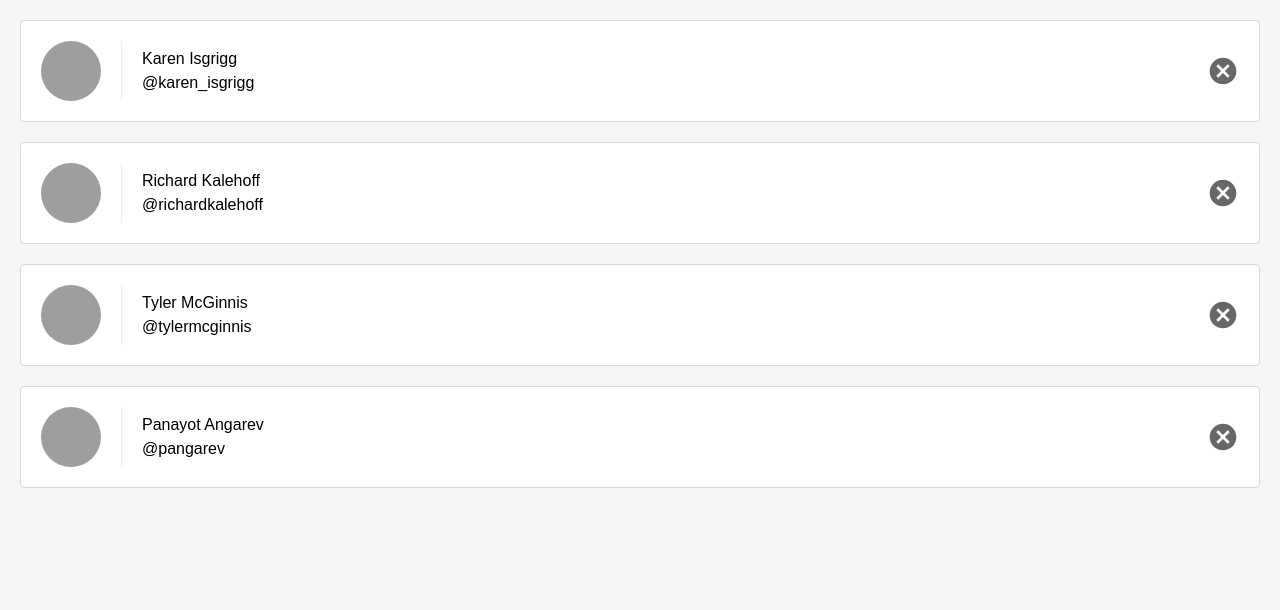
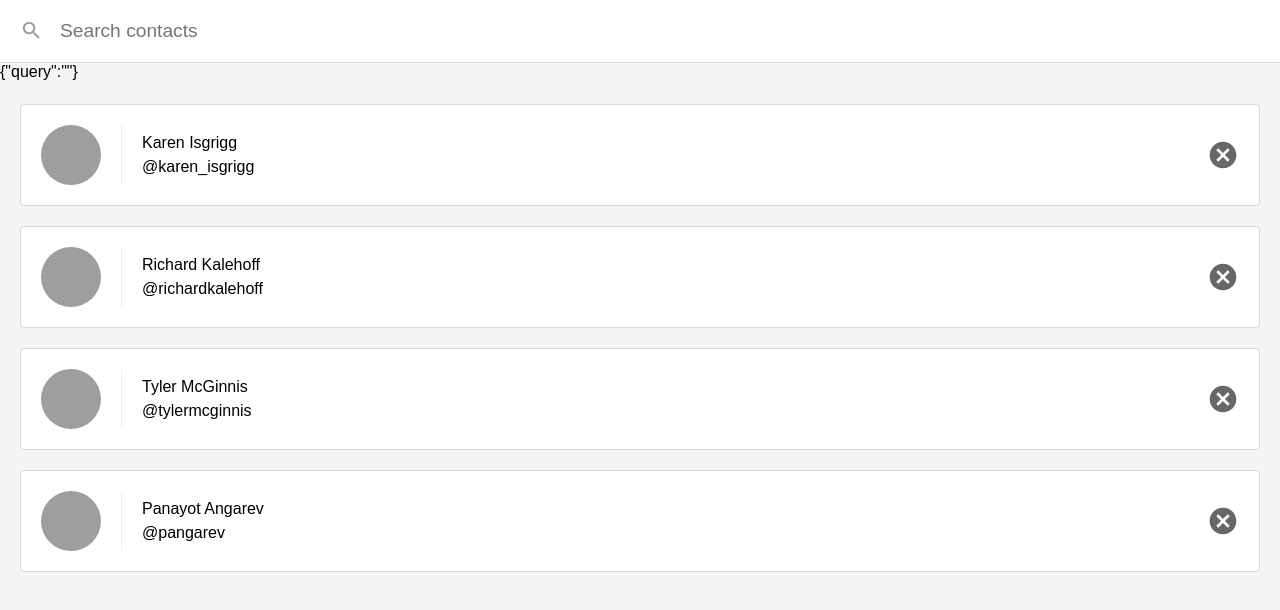
Before and after one commit to angarev/react-contact-list, a React (Create React App) app in the folder contact-list/: page / in a window 1280 px wide. Shown: the top 610 px of the page. Built offline with nearby package versions, Linux system fonts and the light colour scheme.

Commit message:
Add input form

```diff
--- a/contact-list/src/ListContacts.js
+++ b/contact-list/src/ListContacts.js
@@ -1,10 +1,39 @@
-import React from 'react';
+import React, { Component } from 'react';
 import PropTypes from 'prop-types';
 
+class ListContacts extends Component {
 
-function ListContacts(props) {
-  const contacts = props.listcontacts;
+    static propTypes = {
+        listcontacts: PropTypes.array.isRequired,
+        onDeleteContact: PropTypes.func.isRequired
+    }
+
+    state = {
+        query: ''
+    }
+
+    updateQuery = (query) => {
+        this.setState(() => ({
+            query: query.trim()
+        }))
+    }
+
+    render() {
+        const contacts = this.props.listcontacts;
+        const deleteContact = this.props.onDeleteContact;
+
         return(
+            <div className='list-contacts'>
+                {JSON.stringify(this.state)}
+                <div className='list-contacts-top'>
+                    <input
+                        className='search-contacts'
+                        type='text'
+                        placeholder={'Search contacts'}
+                        value={this.state.query}
+                        onChange={(event) => this.updateQuery(event.target.value)}
+                    />
+                </div>
                 <ol className='contact-list'>
                     {contacts.map( (people) => (
                         <li key={people.id} className='contact-list-item'>
@@ -17,19 +46,17 @@
                                 <p>{people.handle}</p>
                             </div>
                             <button
-                  onClick={() => props.onDeleteContact(people)}
+                                onClick={() => deleteContact(people)}
                                 className='contact-remove'>
                                 Remove
                             </button>
                         </li>
                     ))}
                 </ol>
+            </div>
         )
     }
-
-ListContacts.propTypes = {
-    listcontacts: PropTypes.array.isRequired,
-    onDeleteContact: PropTypes.func.isRequired
 }
 
+
 export default ListContacts;
```
Lines whose indentation alone changed are shown as unchanged.
